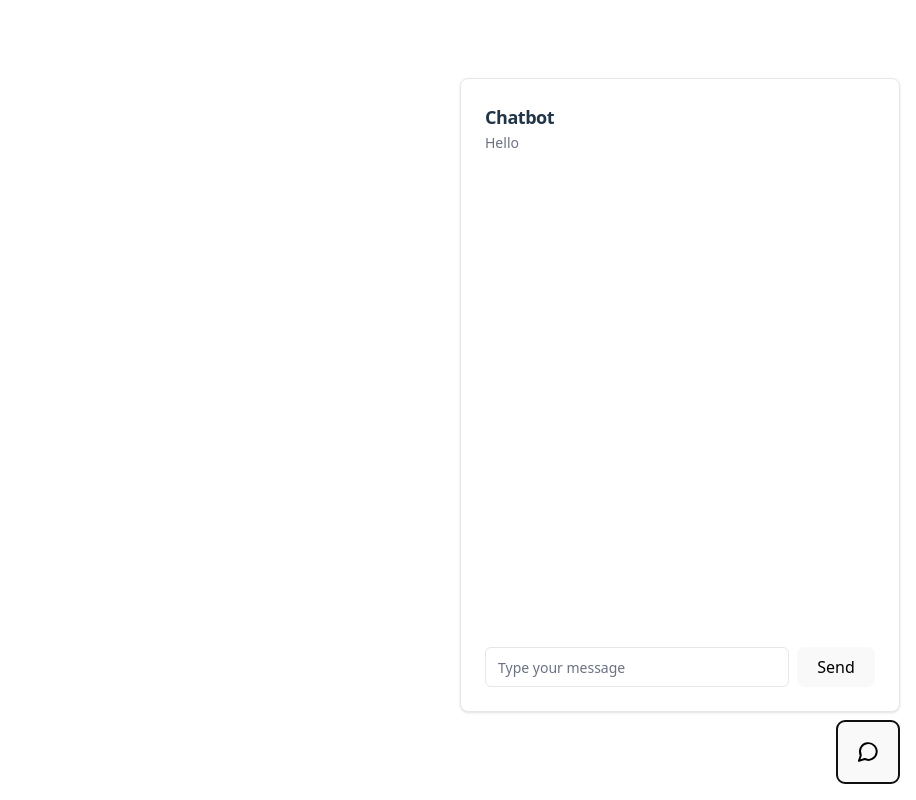
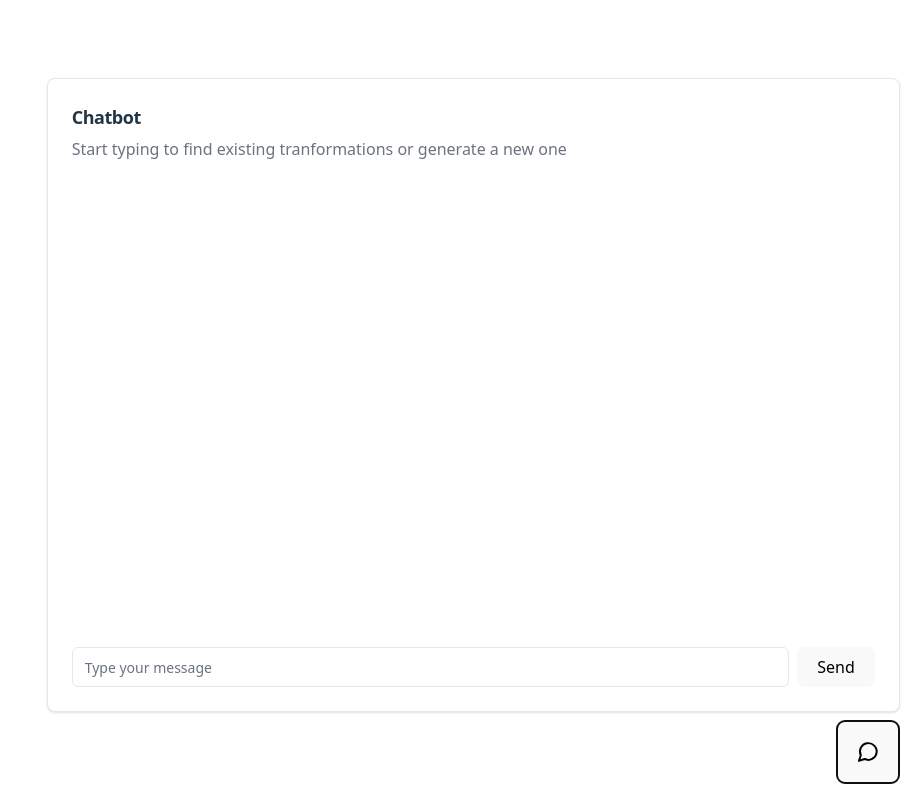
Before and after one commit to eliasingea/hackathon-2025, a React (Vite) app: page / in a window 1280 px wide. Both pictures are taken after a click on the button 1232 px from the left and 752 px from the top of the page. Shown: the whole page, without its empty margins (364-1280 px from the left). Built offline with nearby package versions, Linux system fonts and the light colour scheme.

Commit message:
fix: small styling fixes

```diff
--- a/src/App.jsx
+++ b/src/App.jsx
@@ -164,10 +164,10 @@ export default function Chatbot() {
 
       {/* Chat Panel */}
       {isOpen && (
-        <div className="fixed bottom-[calc(4rem+1.5rem)] right-0 mr-4 bg-white p-6 rounded-lg border border-[#e5e7eb] w-[440px] h-[634px] shadow-sm flex flex-col">
+        <div className="fixed bottom-[calc(4rem+1.5rem)] right-0 mr-4 bg-white p-6 rounded-lg border border-[#e5e7eb] w-2/3 h-[634px] shadow-sm flex flex-col">
           <div className="flex flex-col space-y-1.5 pb-6">
             <h2 className="font-semibold text-lg tracking-tight">Chatbot</h2>
-            <p className="text-sm text-[#6b7280] leading-3">Hello</p>
+            <p className="text-md text-[#6b7280] leading-6">Start typing to find existing tranformations or generate a new one</p>
           </div>
 
           <div
@@ -208,7 +208,7 @@ export default function Chatbot() {
                   {msg.message.code && (
                   <div>
                     <pre className="mt-4 mb-2">{msg.message.code}</pre>
-                    <button onClick={() => navigator.clipboard.writeText(msg.message.code)}>Copy</button>
+                    <button className="outline-2 outline-blue-500" onClick={() => navigator.clipboard.writeText(msg.message.code)}>Copy</button>
                   </div>
                   )}
                 </div>
--- a/src/index.css
+++ b/src/index.css
@@ -45,7 +45,7 @@ button {
   font-size: 1em;
   font-weight: 500;
   font-family: inherit;
-  background-color: #1a1a1a;
+  background-color: inherit;
   cursor: pointer;
   transition: border-color 0.25s;
 }
```
